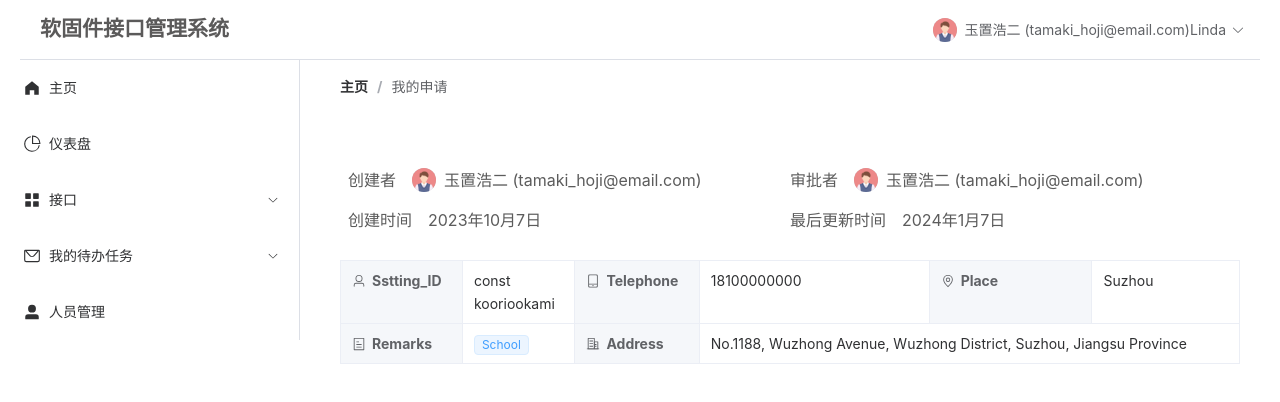
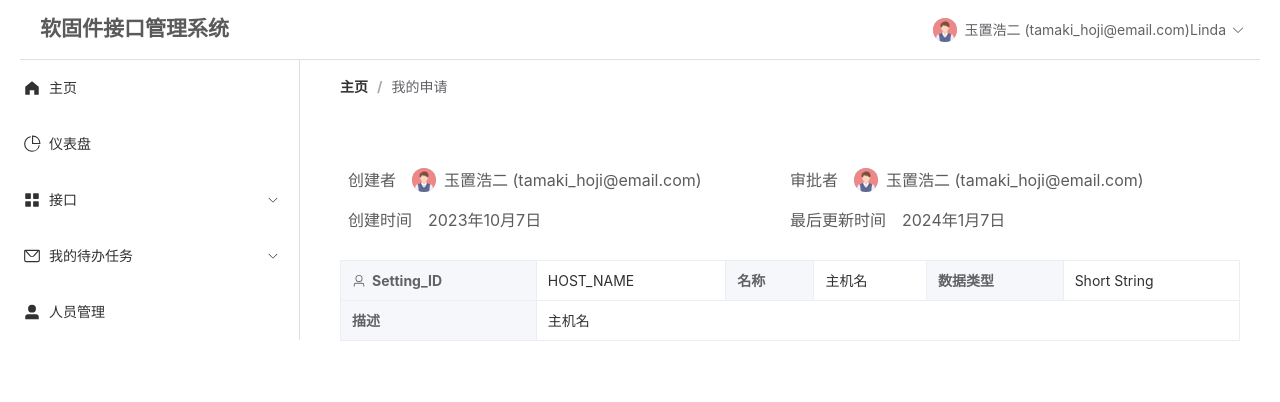
Before and after one commit to linda19504/Admin, a Vue app: page /AdminPage in a window 1280 px wide. Shown: the top 402 px of the page. Built offline with nearby package versions, Linux system fonts and the light colour scheme.

Commit message:
modify the description component

```diff
--- a/src/components/TheDescription.vue
+++ b/src/components/TheDescription.vue
@@ -38,57 +38,45 @@
           <el-icon :style="iconStyle">
             <user />
           </el-icon>
-          Sstting_ID
+          Setting_ID
         </div>
       </template>
-      <div>const</div>
-      kooriookami
+      <div>HOST_NAME</div>
     </el-descriptions-item>
     <el-descriptions-item>
       <template #label>
         <div class="cell-item">
-          <el-icon :style="iconStyle">
-            <iphone />
-          </el-icon>
-          Telephone
+          名称
         </div>
       </template>
-      18100000000
+      主机名
     </el-descriptions-item>
     <el-descriptions-item>
       <template #label>
         <div class="cell-item">
-          <el-icon :style="iconStyle">
-            <location />
-          </el-icon>
-          Place
+         数据类型
         </div>
       </template>
-      Suzhou
+      Short String
     </el-descriptions-item>
     <el-descriptions-item>
       <template #label>
         <div class="cell-item">
-          <el-icon :style="iconStyle">
-            <tickets />
-          </el-icon>
-          Remarks
+          描述
         </div>
       </template>
-      <el-tag size="small">School</el-tag>
+      主机名
     </el-descriptions-item>
-    <el-descriptions-item>
+    <!-- <el-descriptions-item>
       <template #label>
         <div class="cell-item">
-          <el-icon :style="iconStyle">
-            <office-building />
-          </el-icon>
           Address
         </div>
       </template>
       No.1188, Wuzhong Avenue, Wuzhong District, Suzhou, Jiangsu Province
-    </el-descriptions-item>
+    </el-descriptions-item> -->
   </el-descriptions>
+
 </template>
 
 <script setup>
```
